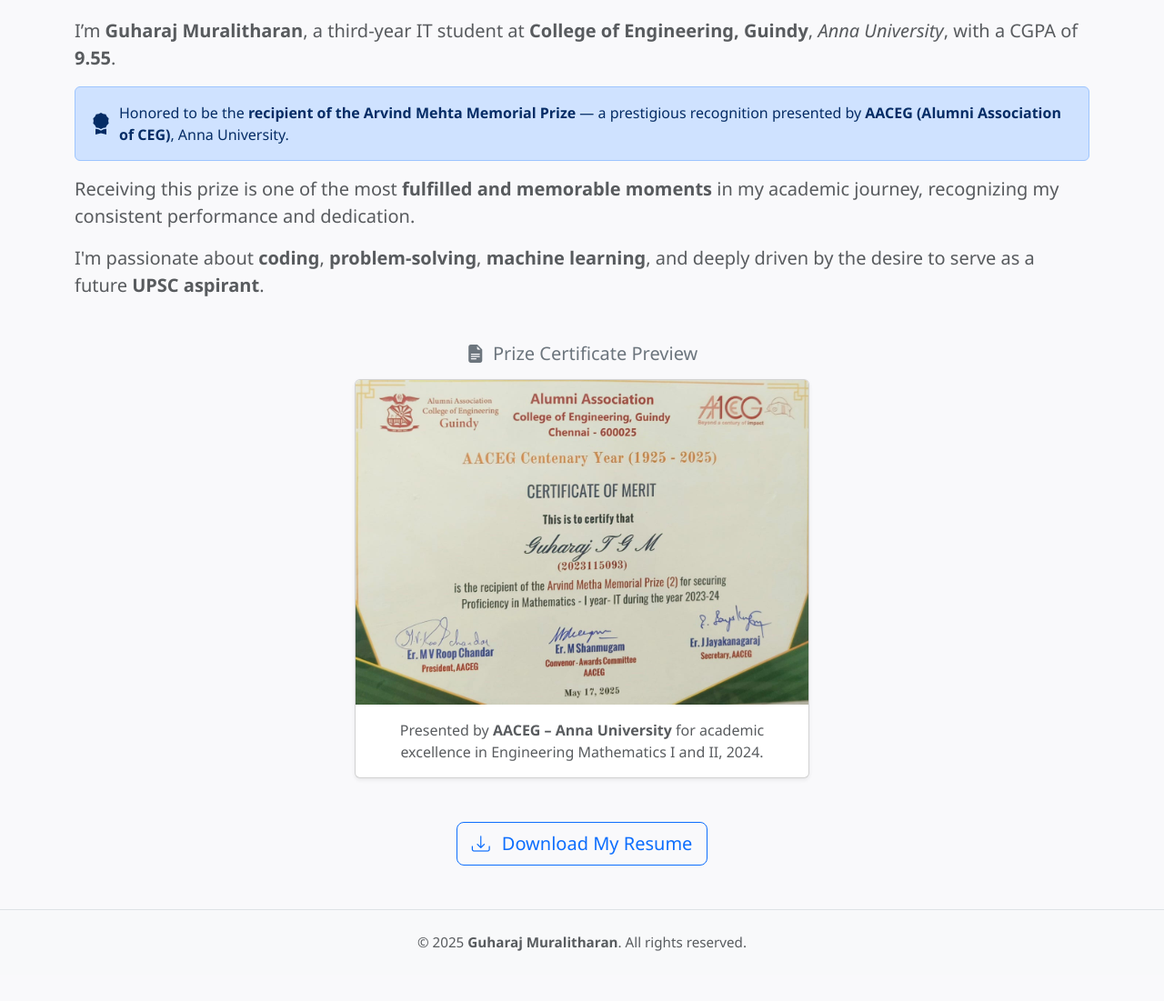
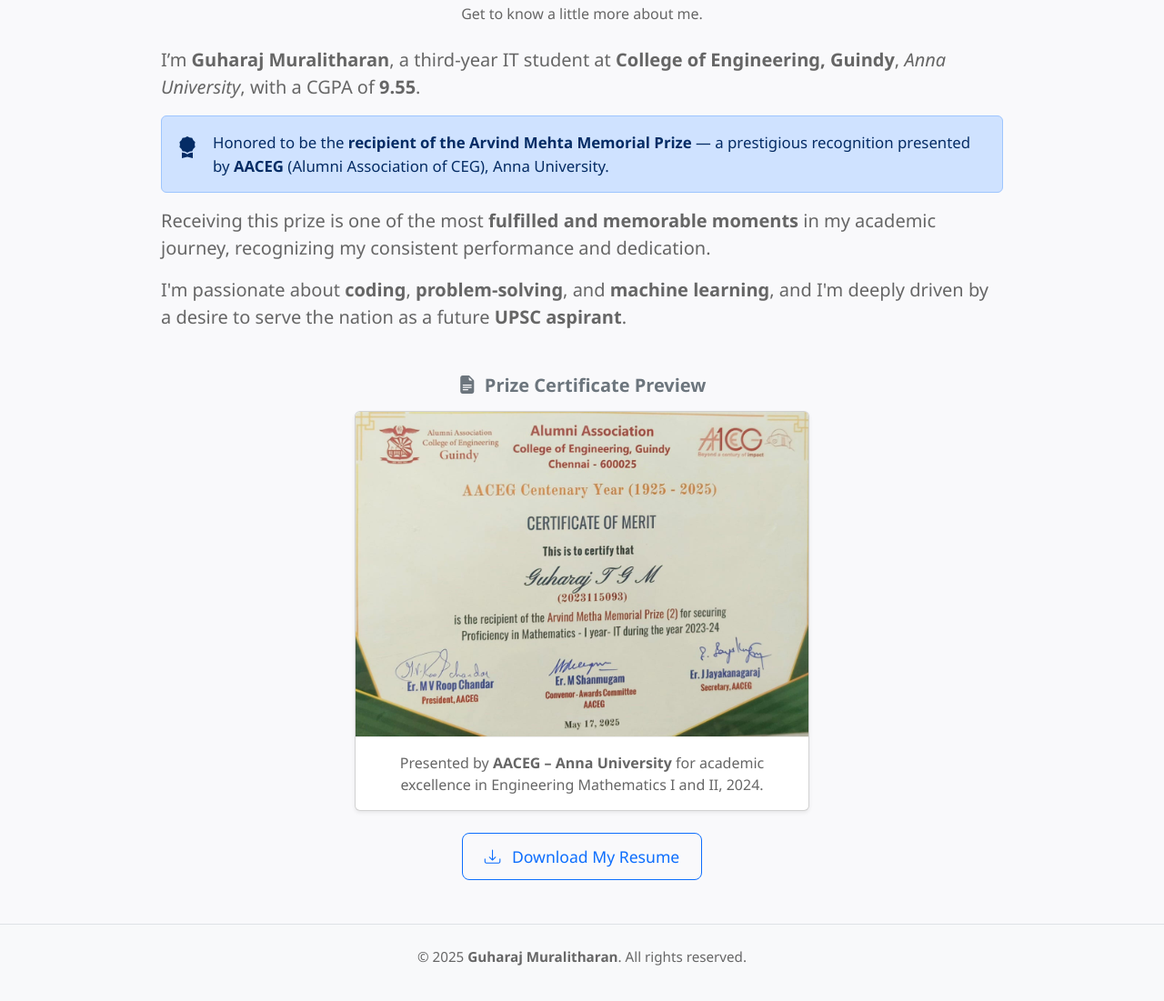
Before and after one commit to guharajceg2027/guha_portfolio, a plain HTML site: page about.html in a window 1280 px wide. Shown: the part 147-1248 px from the top of the page at 91% size. Before the commit the page ends 1219 px from the top, so only its background shows below. Drawn offline with nearby package versions, Linux system fonts and the light colour scheme.

Commit message:
added files

```diff
--- a/about.html
+++ b/about.html
@@ -8,26 +8,53 @@
   <!-- Bootstrap CSS & Icons -->
   <link href="https://cdn.jsdelivr.net/npm/bootstrap@5.3.0/dist/css/bootstrap.min.css" rel="stylesheet">
   <link rel="stylesheet" href="https://cdn.jsdelivr.net/npm/bootstrap-icons@1.10.5/font/bootstrap-icons.css">
-  <link rel="stylesheet" href="assets/css/style.css" />
 
+  <!-- Custom Style -->
   <style>
     body {
       background-color: #f9f9fb;
-      font-family: 'Segoe UI', sans-serif;
+      font-family: 'Segoe UI', Tahoma, Geneva, Verdana, sans-serif;
+      color: #333;
     }
+
     .navbar-nav .nav-link {
-      transition: 0.3s;
+      transition: 0.3s ease;
       font-weight: 500;
+      padding: 8px 14px;
       border-radius: 0.375rem;
-      padding: 8px 12px;
     }
+
     .navbar-nav .nav-link:hover {
       background-color: #e3f2fd;
       color: #0d6efd;
     }
+
+    h2, h5 {
+      font-weight: 700;
+    }
+
+    .alert {
+      font-size: 1.05rem;
+    }
+
+    .card img {
+      border-bottom: 1px solid #eee;
+    }
+
+    .btn-outline-primary {
+      padding: 0.75rem 1.5rem;
+      font-size: 1.1rem;
+      font-weight: 500;
+    }
+
     footer {
       background-color: #f8f9fa;
       border-top: 1px solid #dee2e6;
+      font-size: 0.95rem;
+    }
+
+    .text-muted {
+      color: #666 !important;
     }
   </style>
 </head>
@@ -56,28 +83,32 @@
 </nav>
 
 <!-- About Section -->
-<section class="container my-5">
+<section class="container py-5">
   <div class="text-center mb-4">
-    <h2 class="text-primary fw-bold">About Me</h2>
+    <h2 class="text-primary">About Me</h2>
+    <p class="text-muted">Get to know a little more about me.</p>
   </div>
 
-  <div class="mb-4">
+  <div class="row justify-content-center">
+    <div class="col-lg-10">
       <p class="fs-5 text-muted">
         I’m <strong>Guharaj Muralitharan</strong>, a third-year IT student at <strong>College of Engineering, Guindy</strong>, <em>Anna University</em>, with a CGPA of <strong>9.55</strong>.
       </p>
-    <div class="alert alert-primary d-flex align-items-center" role="alert">
-      <i class="bi bi-award-fill me-2 fs-4"></i>
+
+      <div class="alert alert-primary d-flex align-items-start" role="alert">
+        <i class="bi bi-award-fill me-3 fs-4"></i>
         <div>
-        Honored to be the <strong>recipient of the Arvind Mehta Memorial Prize</strong> — a prestigious recognition presented by <strong>AACEG (Alumni Association of CEG)</strong>, Anna University.
+          Honored to be the <strong>recipient of the Arvind Mehta Memorial Prize</strong> — a prestigious recognition presented by <strong>AACEG</strong> (Alumni Association of CEG), Anna University.
         </div>
       </div>
+
       <p class="fs-5 text-muted">
         Receiving this prize is one of the most <strong>fulfilled and memorable moments</strong> in my academic journey, recognizing my consistent performance and dedication.
       </p>
+
       <p class="fs-5 text-muted">
-      I'm passionate about <strong>coding</strong>, <strong>problem-solving</strong>, <strong>machine learning</strong>, and deeply driven by the desire to serve as a future <strong>UPSC aspirant</strong>.
+        I'm passionate about <strong>coding</strong>, <strong>problem-solving</strong>, and <strong>machine learning</strong>, and I'm deeply driven by a desire to serve the nation as a future <strong>UPSC aspirant</strong>.
       </p>
-  </div>
 
       <!-- Certificate Preview -->
       <div class="text-center mt-5">
@@ -85,30 +116,32 @@
         <div class="card mx-auto shadow-sm" style="max-width: 500px;">
           <img src="assets/images/prize.jpg" class="card-img-top" alt="Arvind Mehta Memorial Prize Certificate">
           <div class="card-body text-center">
-        <p class="card-text text-muted">Presented by <strong>AACEG – Anna University</strong> for academic excellence in Engineering Mathematics I and II, 2024.</p>
+            <p class="card-text text-muted">
+              Presented by <strong>AACEG – Anna University</strong> for academic excellence in Engineering Mathematics I and II, 2024.
+            </p>
           </div>
         </div>
       </div>
 
       <!-- Resume Download -->
-  <div class="text-center mt-5">
+      <div class="text-center mt-4">
         <a href="https://drive.google.com/file/d/14su-3_B5oGSItoZj9_QAr6z6VwHwJiEl/view?usp=sharing"
            class="btn btn-outline-primary btn-lg"
-       target="_blank"
-       title="Download my resume (PDF)">
+           target="_blank">
           <i class="bi bi-download me-2"></i> Download My Resume
         </a>
+      </div>
+    </div>
   </div>
 </section>
 
 <!-- Footer -->
-<footer class="text-center text-muted py-4 mt-5">
+<footer class="text-center text-muted py-4">
   <p>&copy; 2025 <strong>Guharaj Muralitharan</strong>. All rights reserved.</p>
 </footer>
 
-<!-- Scripts -->
+<!-- Bootstrap Script -->
 <script src="https://cdn.jsdelivr.net/npm/bootstrap@5.3.0/dist/js/bootstrap.bundle.min.js"></script>
-<script src="assets/js/script.js"></script>
 
 </body>
 </html>
```
Also changed, not shown: skills.html (+21 -18 lines). Lines whose indentation alone changed are shown as unchanged.
